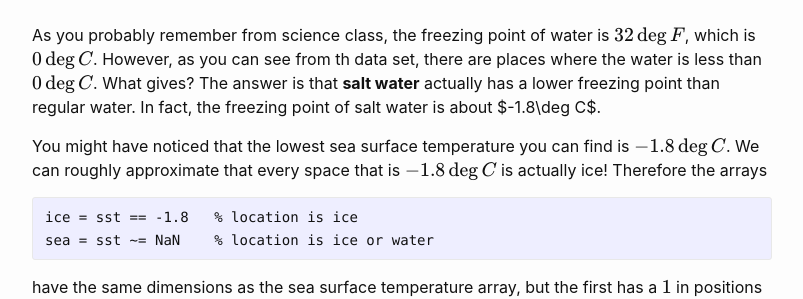
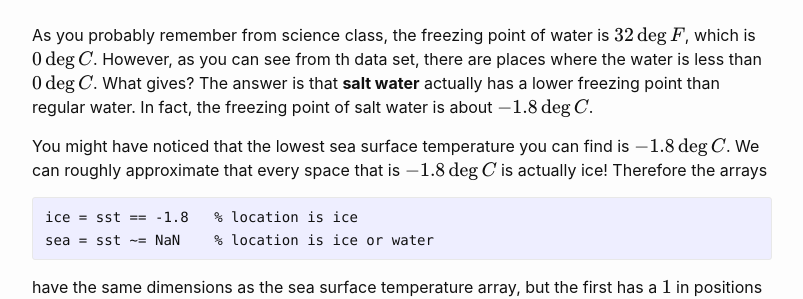
Before and after one commit to wcasper/math107spring2023, a Jekyll site: the page built from _worksheets/ws1/ws1.md, in a window 1280 px wide and 900 px high, scrolled down 4680 px. Shown: the part 187-486 px from the top of the window, without its empty margins (238-1041 px from the left). Built offline with Jekyll 4.4.1, drawn with Linux system fonts in a browser that asks for light colours.

Commit message:
fixed typo

```diff
--- a/_worksheets/ws1/ws1.md
+++ b/_worksheets/ws1/ws1.md
@@ -178,7 +178,7 @@ Make sure to remember this number!  You will find it useful for the self-assessm
 
 As you probably remember from science class, the freezing point of water is $$32\deg F$$, which is $$0\deg C$$.
 However, as you can see from th data set, there are places where the water is less than $$0\deg C$$.  What gives?
-The answer is that **salt water** actually has a lower freezing point than regular water.  In fact, the freezing point of salt water is about $-1.8\deg C$.
+The answer is that **salt water** actually has a lower freezing point than regular water.  In fact, the freezing point of salt water is about $$-1.8\deg C$$.
 
 You might have noticed that the lowest sea surface temperature you can find is $$-1.8\deg C$$.  We can roughly approximate that every space that is $$-1.8\deg C$$ is actually ice!  Therefore the arrays
 
```
